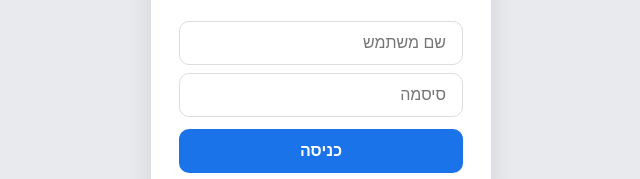
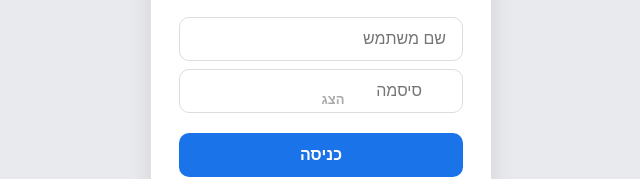
Before and after one commit to tenamapp/player1, a plain HTML site: page index.html in a window 1280 px wide. Shown: the part 373-552 px from the top of the page, without its empty margins (319-959 px from the left). Drawn offline with Linux system fonts and the light colour scheme.

Commit message:
Update index.html

```diff
--- a/index.html
+++ b/index.html
@@ -457,8 +457,15 @@
     <!-- שדה שם משתמש -->
     <input type="text" id="username-input" placeholder="שם משתמש" autocomplete="username" dir="rtl">
     <!-- שדה סיסמה -->
-        <input type="password" id="pin-input" placeholder="סיסמה" autocomplete="current-password" dir="rtl"
-           onkeydown="if(event.key==='Enter')doLogin()">
+        <div style="position:relative;width:100%;margin-bottom:8px;">
+      <input type="password" id="pin-input" placeholder="סיסמה"
+             autocomplete="current-password" dir="rtl"
+             onkeydown="if(event.key==='Enter')doLogin()"
+             style="width:100%;padding:12px 40px 12px 16px;border:1px solid #ddd;border-radius:10px;font-size:16px;direction:rtl;unicode-bidi:plaintext;">
+      <button type="button" onclick="togglePasswordVisibility()"
+              style="position:absolute;left:12px;top:50%;transform:translateY(-50%);background:none;border:none;cursor:pointer;color:#aaa;font-size:13px;padding:4px;"
+              id="toggle-pw-btn">הצג</button>
+    </div>
     <button id="login-btn" onclick="doLogin()">כניסה</button>
     <div class="login-error" id="login-error">שם משתמש או סיסמה שגויים</div>
   </div>
@@ -1497,6 +1504,18 @@
     setTimeout(function() { el.classList.remove('show'); }, 4000);
   }
 
+function togglePasswordVisibility() {
+    var input = document.getElementById('pin-input');
+    var btn   = document.getElementById('toggle-pw-btn');
+    if (input.type === 'password') {
+      input.type = 'text';
+      btn.textContent = 'הסתר';
+    } else {
+      input.type = 'password';
+      btn.textContent = '👁';
+    }
+  }
+
 </script>
 </body>
 </html>
```
